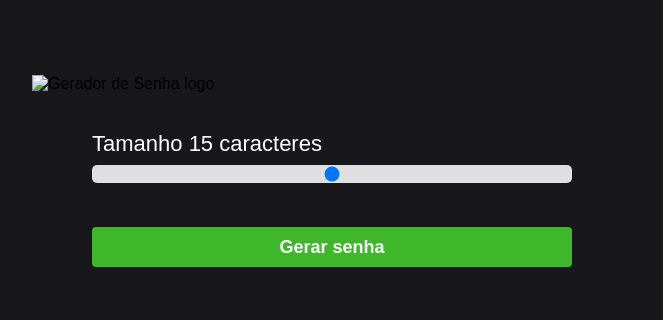
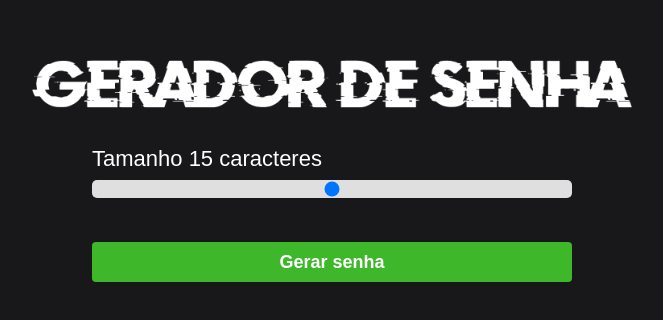
Before and after one commit to francinha06/PasswordGenerator, a plain HTML site: page index.html in a window 1280 px wide. Shown: the part 222-542 px from the top of the page, without its empty margins (308-971 px from the left). Drawn offline with Linux system fonts and the light colour scheme.

Commit message:
Ajustado o src da imagem

```diff
--- a/index.html
+++ b/index.html
@@ -11,7 +11,7 @@
 </head>
 <body>
 
-    <img class="logo" src="./assets/logo.png" alt="Gerador de Senha logo" />
+    <img class="logo" src="logo.png" alt="Gerador de Senha logo" />
 
     <main class="container-input">
         <span>Tamanho <span id="valor"></span> caracteres</span>
```
